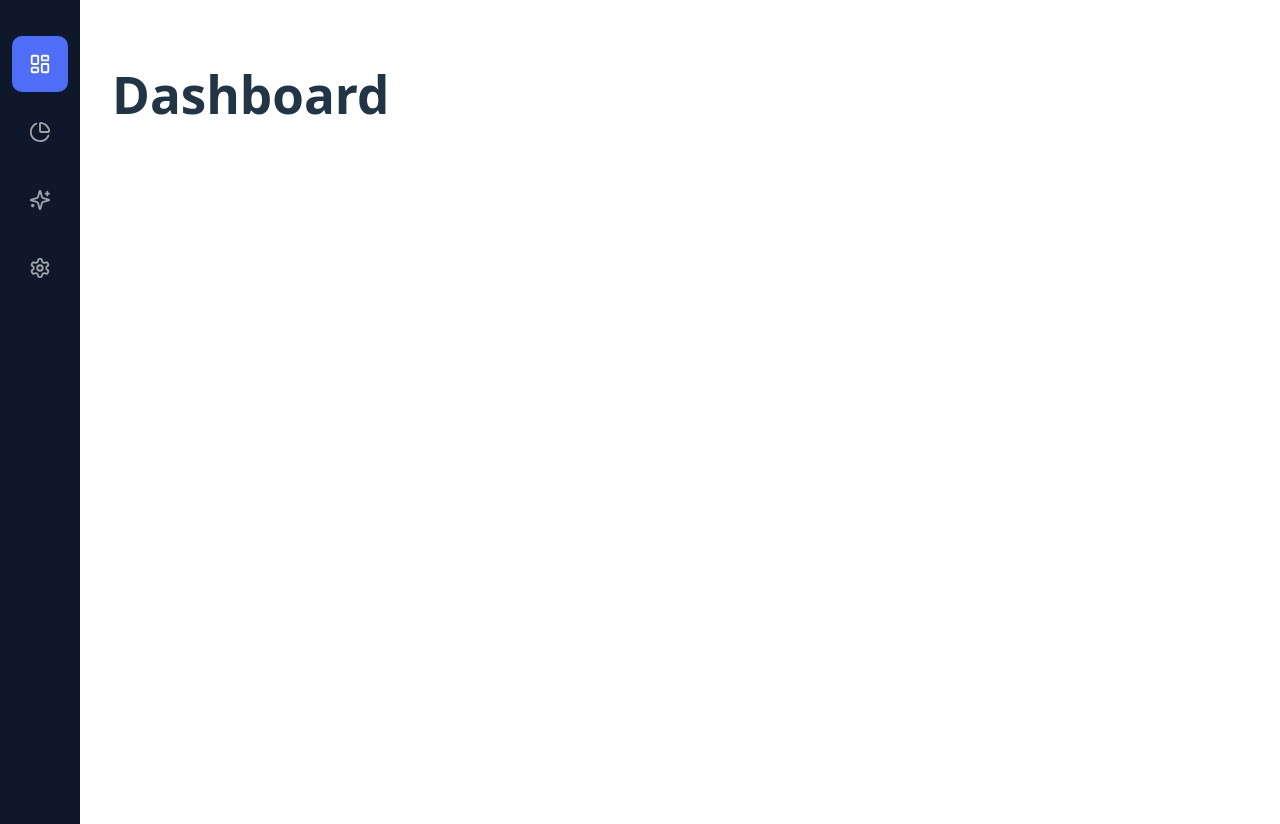
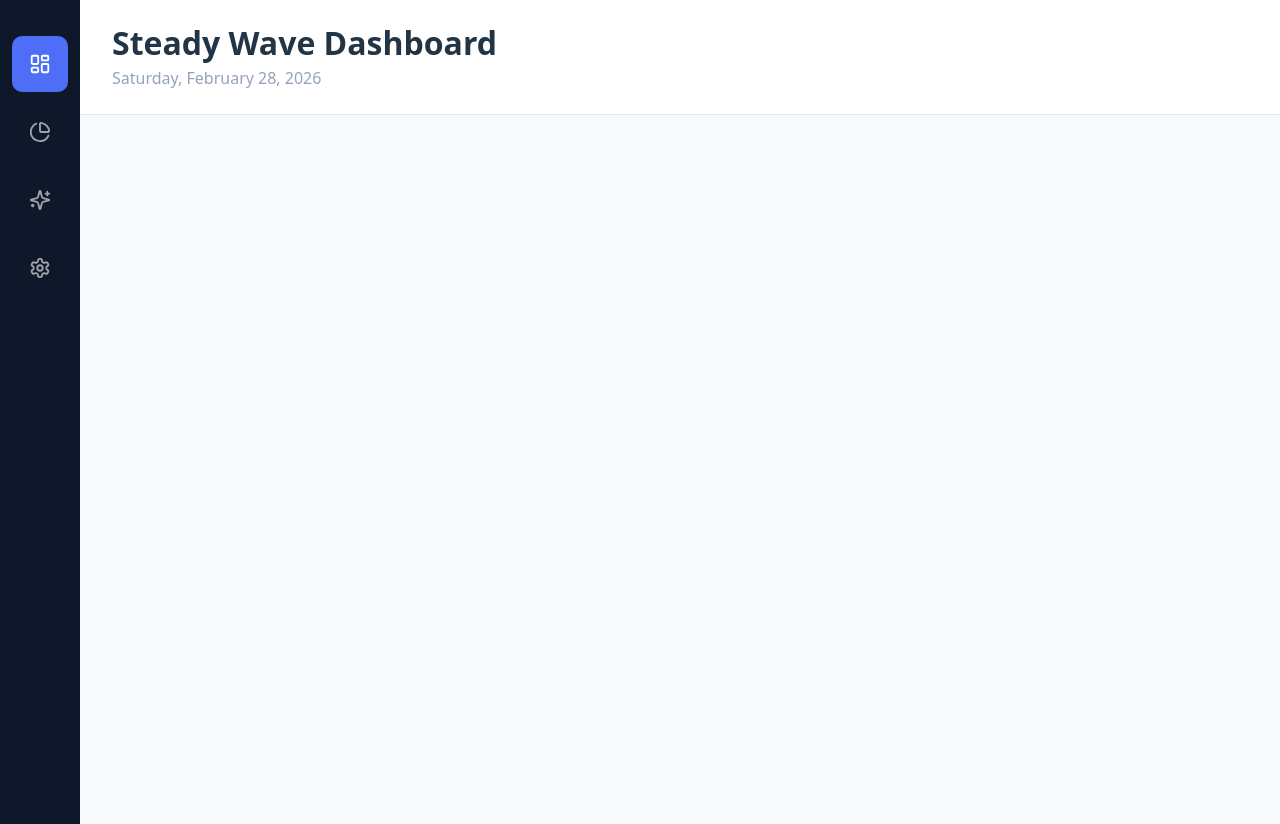
Before and after one commit to ruofee/steady-wave, a Vue app: page /dashboard in a window 1280 px wide. Built offline with nearby package versions, Linux system fonts and the light colour scheme.

Commit message:
Refactor views to use Page component for layout and update styles in Layout.vue

```diff
--- a/src/components/Layout/Layout.vue
+++ b/src/components/Layout/Layout.vue
@@ -15,11 +15,11 @@ import Sidebar from './Sidebar.vue'
 .layout {
   display: flex;
   min-height: 100vh;
+  background-color: rgb(248, 249, 251);
 }
 
 .main-content {
   flex: 1;
-  padding: 2rem;
   overflow-y: auto;
 }
 </style>
--- /dev/null
+++ b/src/components/Layout/Page.vue
@@ -0,0 +1,57 @@
+<script setup lang="ts">
+defineProps<{
+  title: string
+}>()
+
+const today = new Date().toLocaleDateString('en-US', {
+  weekday: 'long',
+  year: 'numeric',
+  month: 'long',
+  day: 'numeric',
+})
+</script>
+
+<template>
+  <div class="page">
+    <header class="page-header">
+      <h1 class="page-title">{{ title }}</h1>
+      <span class="page-date">{{ today }}</span>
+    </header>
+    <div class="page-container">
+      <slot name="container" />
+    </div>
+  </div>
+</template>
+
+<style lang="scss" scoped>
+.page {
+  display: flex;
+  flex-direction: column;
+  height: 100%;
+
+  &-header {
+    padding: 24px 32px;
+    border-bottom: 1px solid #e2e8f0;
+    background-color: #fff;
+  }
+
+  &-title {
+    margin: 0;
+    font-size: 2rem;
+    font-weight: 600;
+    line-height: 1.2;
+  }
+
+  &-date {
+    display: block;
+    margin-top: 4px;
+    font-size: 1rem;
+    color: #94a3b8;
+  }
+
+  &-container {
+    flex: 1;
+    padding: 24px;
+  }
+}
+</style>
--- a/src/views/AILabView.vue
+++ b/src/views/AILabView.vue
@@ -1,5 +1,11 @@
+<script setup lang="ts">
+import Page from '@/components/Layout/Page.vue'
+</script>
+
 <template>
-  <div class="view ai-lab">
-    <h1>AI Lab</h1>
-  </div>
+  <Page title="AI Lab">
+    <template #container>
+      <!-- AI Lab content -->
+    </template>
+  </Page>
 </template>
--- a/src/views/AssetsView.vue
+++ b/src/views/AssetsView.vue
@@ -1,5 +1,11 @@
+<script setup lang="ts">
+import Page from '@/components/Layout/Page.vue'
+</script>
+
 <template>
-  <div class="view assets">
-    <h1>Assets</h1>
-  </div>
+  <Page title="Assets">
+    <template #container>
+      <!-- Assets content -->
+    </template>
+  </Page>
 </template>
--- a/src/views/DashboardView.vue
+++ b/src/views/DashboardView.vue
@@ -1,5 +1,11 @@
+<script setup lang="ts">
+import Page from '@/components/Layout/Page.vue'
+</script>
+
 <template>
-  <div class="view dashboard">
-    <h1>Dashboard</h1>
-  </div>
+  <Page title="Steady Wave Dashboard">
+    <template #container>
+      <!-- Dashboard content -->
+    </template>
+  </Page>
 </template>
--- a/src/views/TransparencyView.vue
+++ b/src/views/TransparencyView.vue
@@ -1,5 +1,11 @@
+<script setup lang="ts">
+import Page from '@/components/Layout/Page.vue'
+</script>
+
 <template>
-  <div class="view transparency">
-    <h1>Transparency</h1>
-  </div>
+  <Page title="Transparency">
+    <template #container>
+      <!-- Transparency content -->
+    </template>
+  </Page>
 </template>
```
